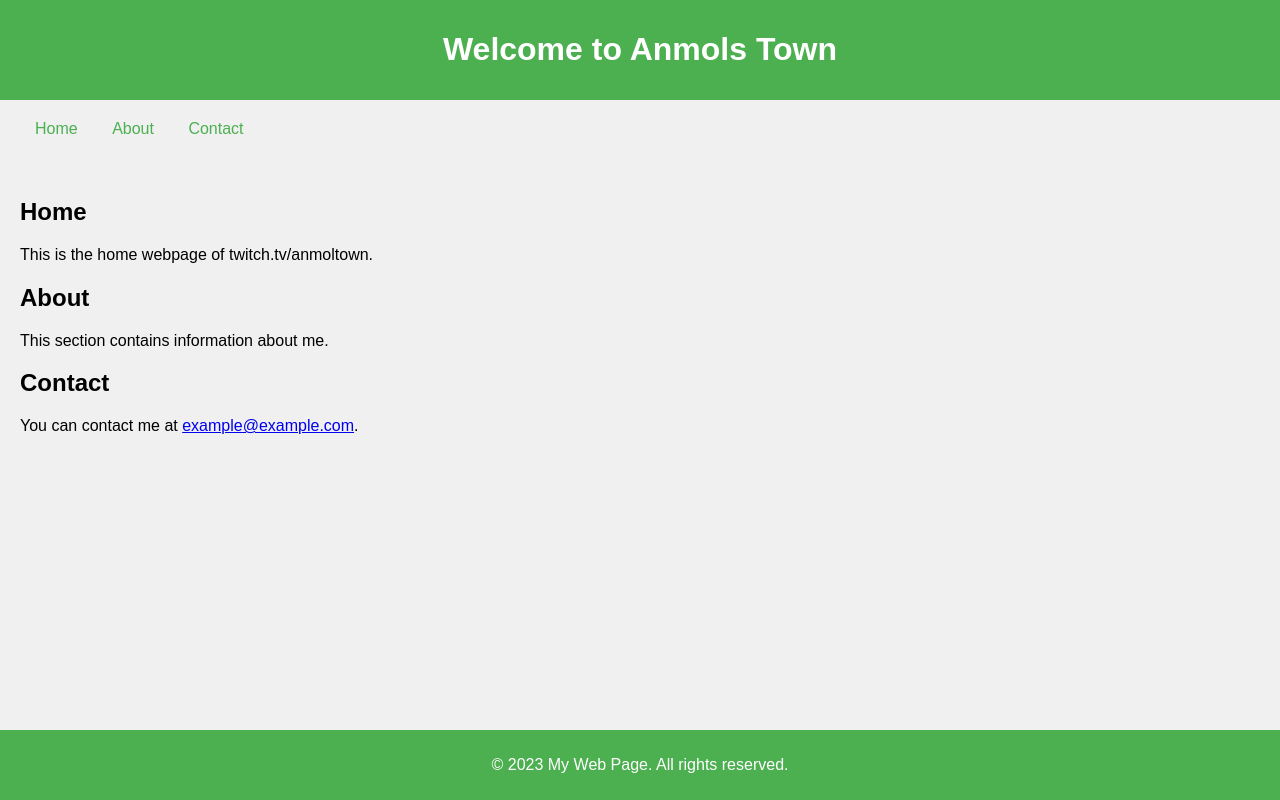
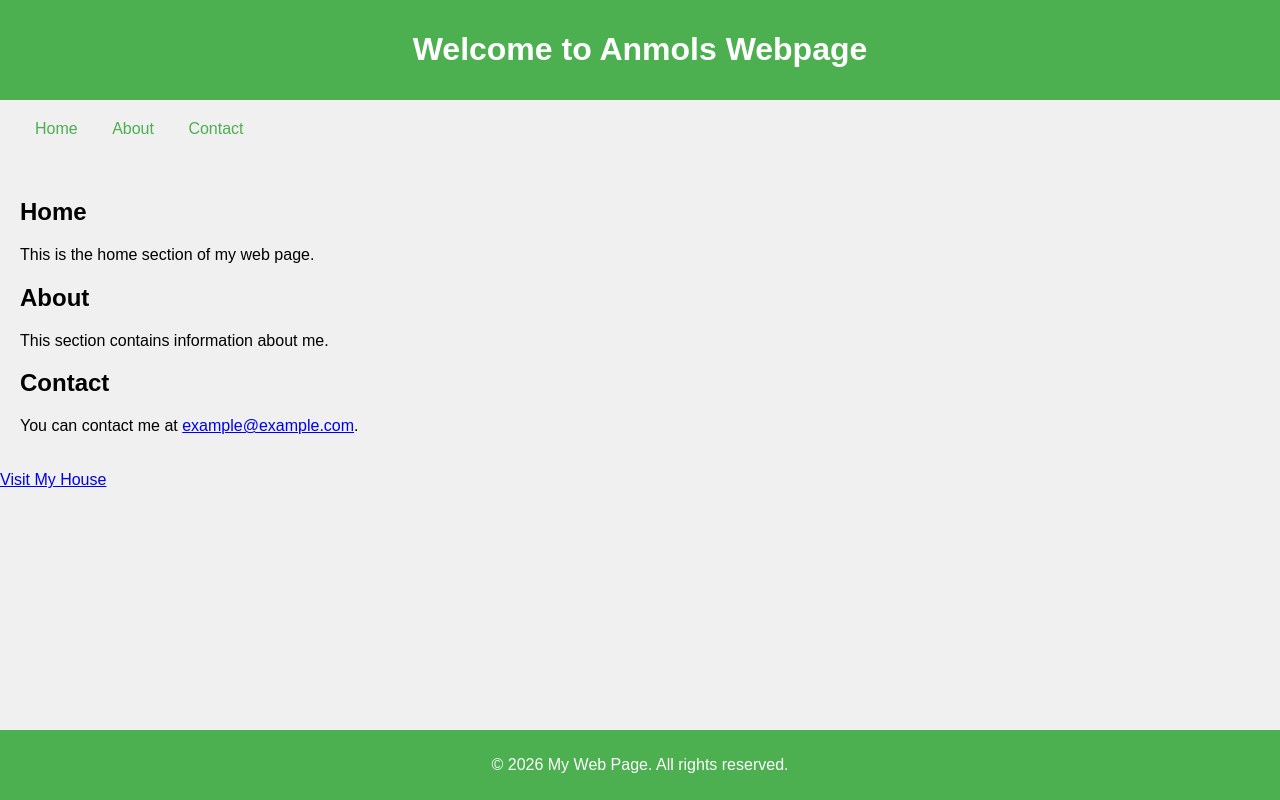
Before and after one commit to amxl919lol-star/Portfolio, a plain HTML site: page index.html in a window 1280 px wide. Drawn offline with Linux system fonts and the light colour scheme.

Commit message:
Revise welcome message and update footer copyright
Updated the welcome heading, modified home section text, and changed copyright year.

```diff
--- a/index.html
+++ b/index.html
@@ -38,7 +38,7 @@
 </head>
 <body>
     <header>
-        <h1>Welcome to Anmols Town</h1>
+        <h1>Welcome to Anmols Webpage</h1>
     </header>
     <nav>
         <a href="#home">Home</a>
@@ -47,7 +47,7 @@
     </nav>
     <main>
         <h2>Home</h2>
-        <p>This is the home webpage of twitch.tv/anmoltown.</p>
+        <p>This is the home section of my web page.</p>
 
         <h2 id="about">About</h2>
         <p>This section contains information about me.</p>
@@ -56,7 +56,8 @@
         <p>You can contact me at <a href="mailto:example@example.com">example@example.com</a>.</p>
     </main>
     <footer>
-        <p>&copy; 2023 My Web Page. All rights reserved.</p>
+        <p>&copy; 2026 My Web Page. All rights reserved.</p>
     </footer>
 </body>
 </html>
+<a href="https://editor.p5js.org/anmolkhaira/full/nZ_vZnTZC">Visit My House</a>
```
